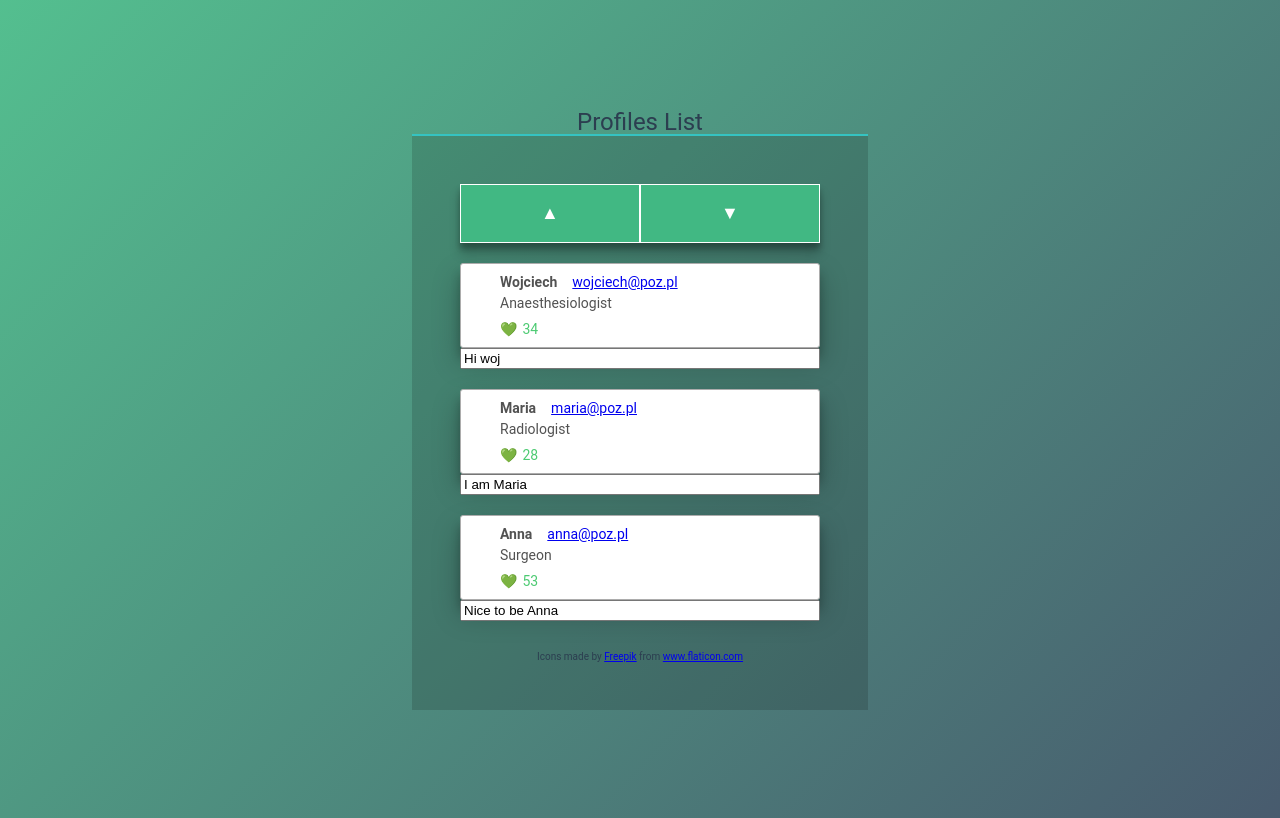
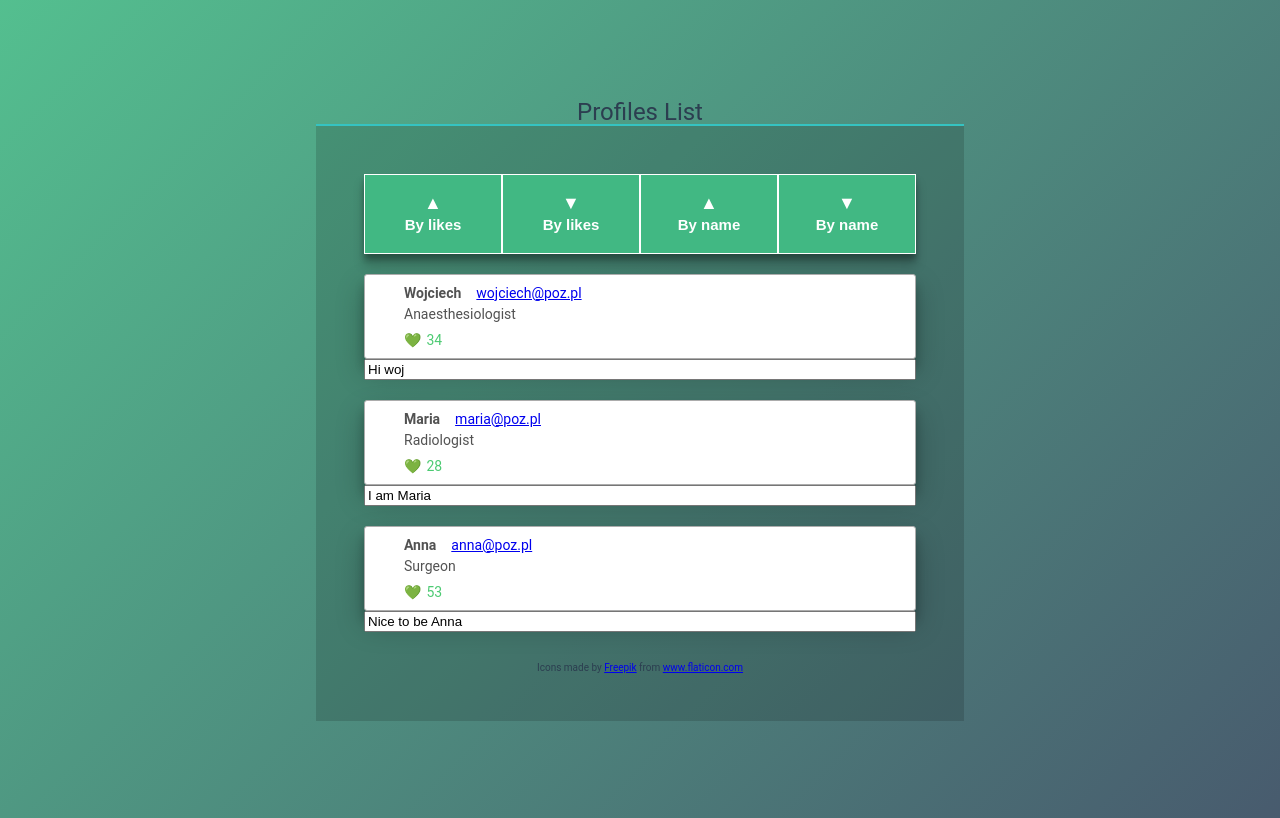
Before and after one commit to glorifiedKing/vue-profiles, a Vue app: page / in a window 1280 px wide. Built offline with nearby package versions, Linux system fonts and the light colour scheme; some icons are missing.

Commit message:
sorting the sections by name in ascending and descending order

```diff
--- a/src/App.vue
+++ b/src/App.vue
@@ -3,8 +3,10 @@
     <div class="header">Profiles List</div>
     <div class="content">
       <div class="buttons">
-        <button @click="sortAsc">▲</button>
-        <button @click="sortDesc">▼</button>
+        <button @click="sortAsc">▲ <small><br/>By likes</small></button>
+        <button @click="sortDesc">▼ <small><br/>By likes</small></button>
+        <button @click="sortByNameAsc">▲ <small><br/>By name</small></button>
+        <button @click="sortByNameDesc">▼ <small><br/>By name</small></button>
       </div>
 
       <ProfileCard
@@ -75,6 +77,30 @@ export default {
       this.profiles.sort(function(a, b) {
         return b.likes - a.likes;
       });
+    },
+
+    sortByNameAsc() {
+      this.profiles.sort(function(a, b) {
+        if (a.name.toLowerCase() < b.name.toLowerCase()) {
+            return -1;
+        }
+        if (a.name.toLowerCase() > b.name.toLowerCase()) {
+            return 1;
+        }
+        return 0;
+      });
+    },
+
+    sortByNameDesc() {
+      this.profiles.sort(function(a, b) {
+        if (b.name.toLowerCase() < a.name.toLowerCase()) {
+            return -1;
+        }
+        if (b.name.toLowerCase() > a.name.toLowerCase()) {
+            return 1;
+        }
+        return 0;
+      });
     }
   }
 };
@@ -128,8 +154,8 @@ button {
 
 @media screen and (min-width: 600px) {
   .content {
-    width: 50vw;
-    max-width: 15em;
+    /* width: 60vw; */
+    max-width: 23em;
   }
 }
 
```
